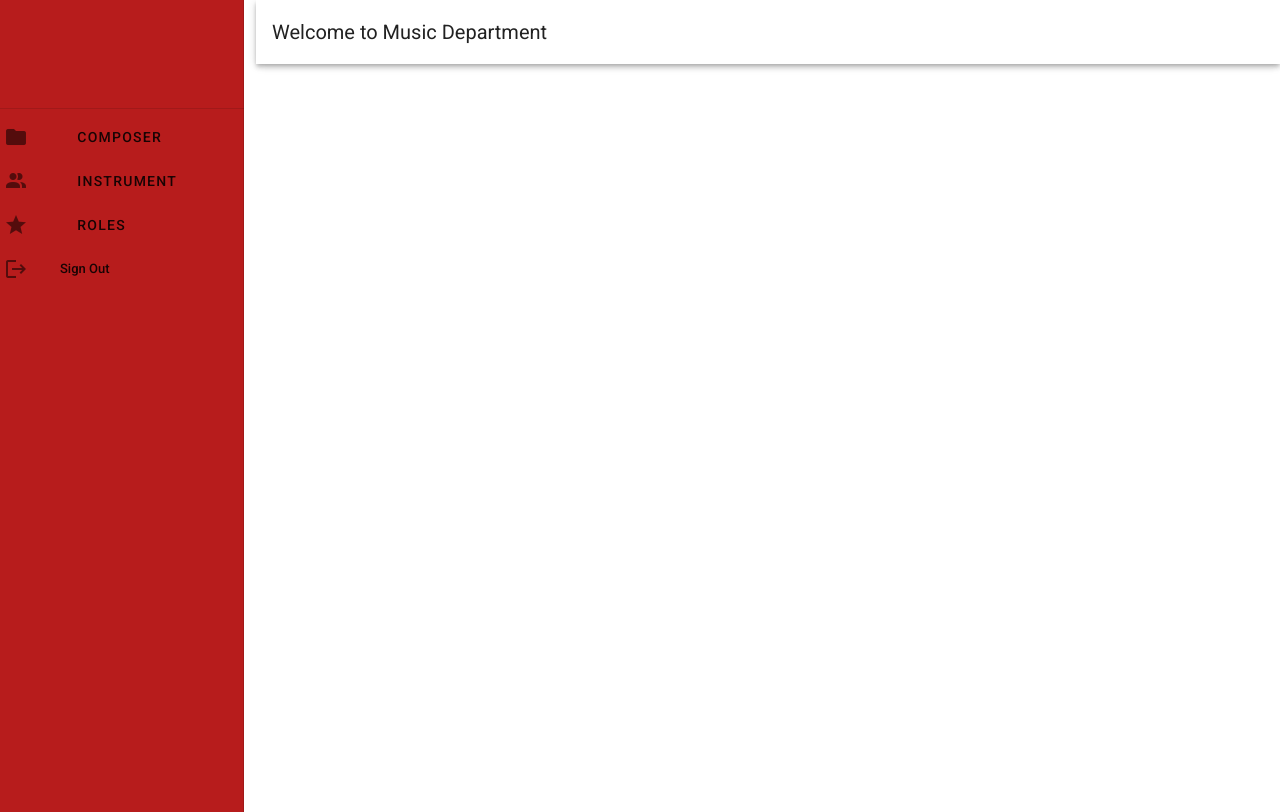
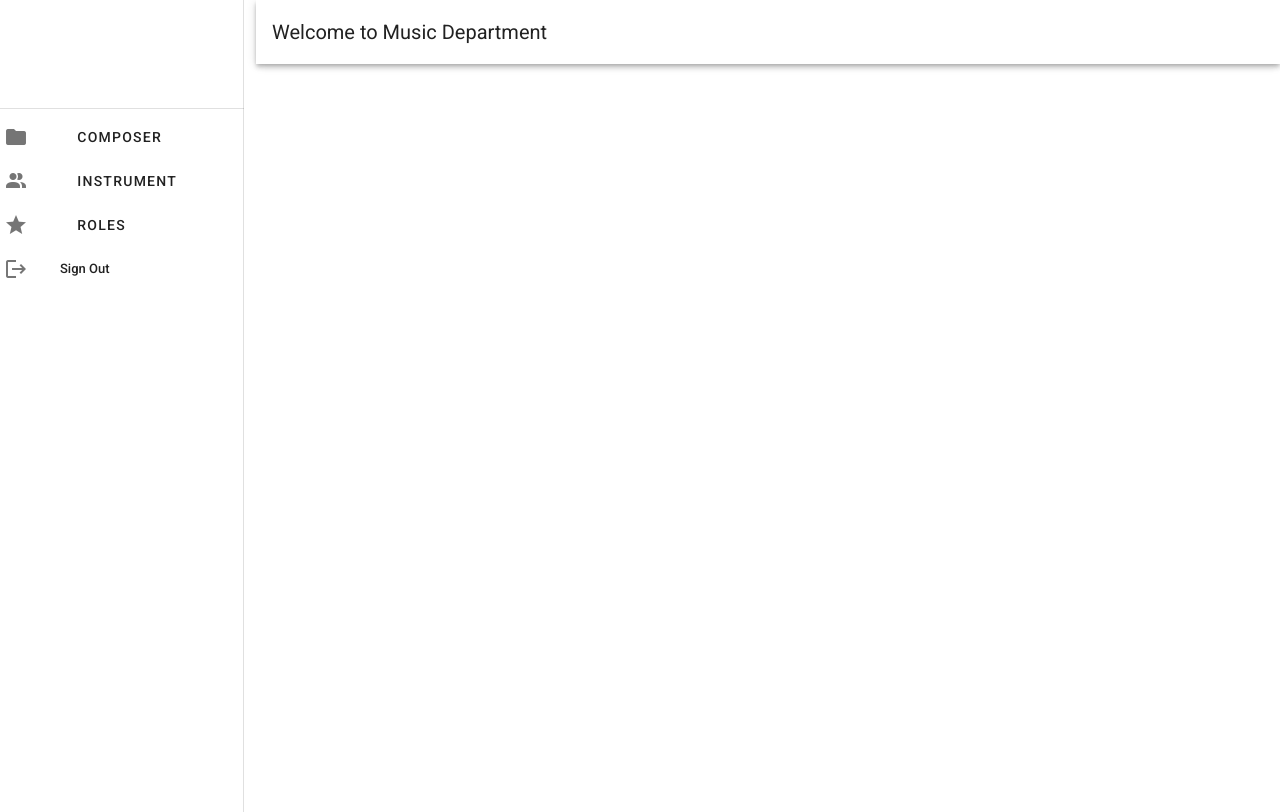
Before and after one commit to Genet2327/musicPerformance_fronend, a Vue app: page / in a window 1280 px wide. Built offline with nearby package versions, Linux system fonts and the light colour scheme.

Commit message:
Update MenuBar.vue

```diff
--- a/src/components/MenuBar.vue
+++ b/src/components/MenuBar.vue
@@ -1,6 +1,6 @@
 <template>
 
-  <v-navigation-drawer darek="false" color="red darken-4"
+  <v-navigation-drawer darek="false" color=""
     permanent
     expand-on-hover
   >
```
